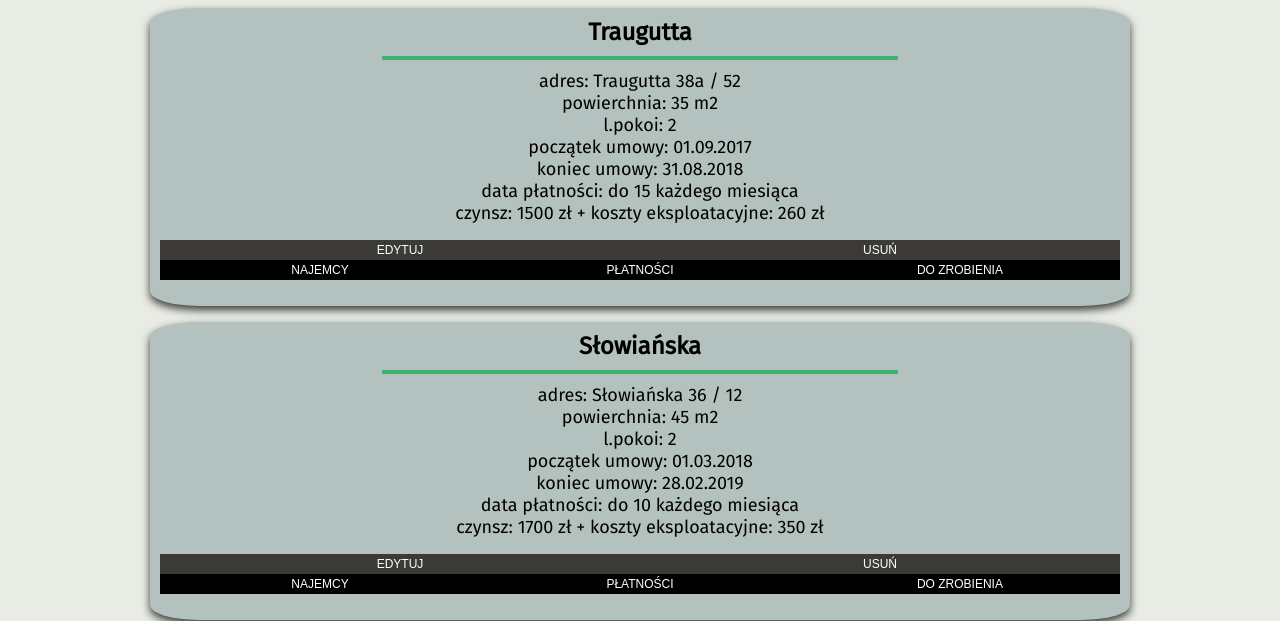
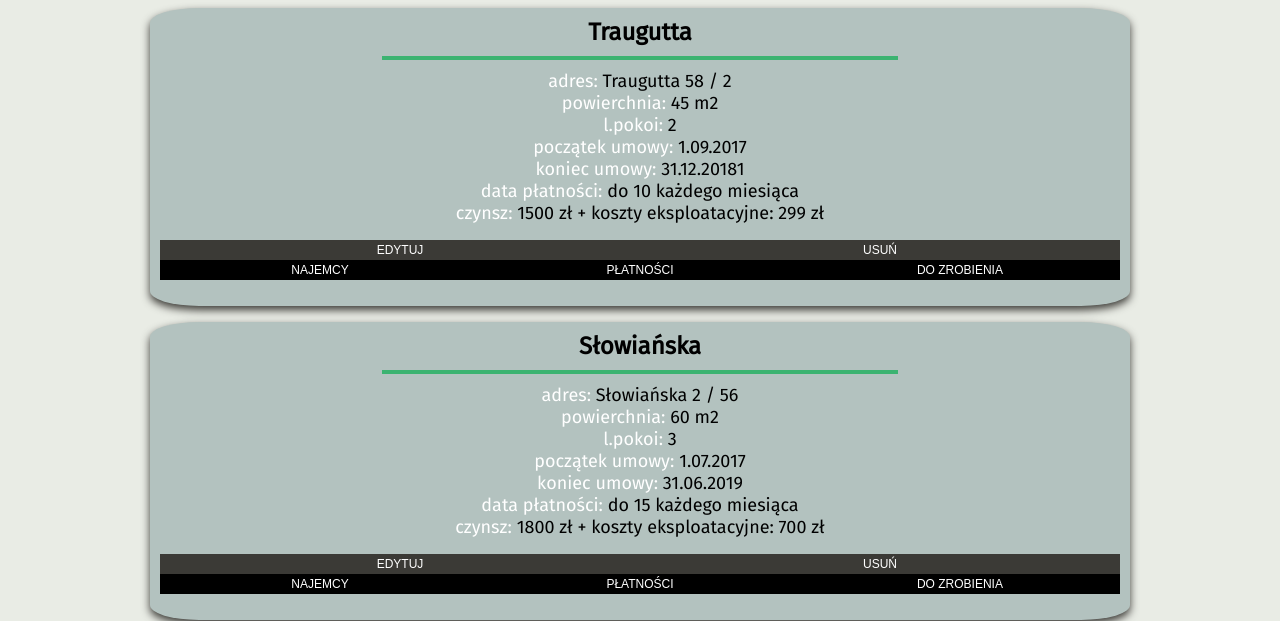
Before and after one commit to s-i-l-k/RealEstateManager, a React app: page /#/estates in a window 1280 px wide. Shown: the part 232-853 px from the top of the page. Built offline with nearby package versions, Linux system fonts and the light colour scheme; data requests are answered from the project's data file.

Commit message:
fetch delete works

```diff
--- a/src/components/BuildingCard.jsx
+++ b/src/components/BuildingCard.jsx
@@ -24,7 +24,7 @@ class BuildingCard extends React.Component {
                 <p><span>czynsz: </span>{building.rent} zł + koszty eksploatacyjne: {building.service} zł</p>
                 <div className="cardbtn">
                     <button onClick={this.props.onClick} id={building.id} className="mainbtn">Edytuj</button>
-                    <button className="mainbtn">Usuń</button>
+                    <button onClick={() => this.props.onDelete(this.props.building)} className="mainbtn">Usuń</button>
                     <button onClick={this.showTenants}>Najemcy</button>
                     <button><NavLink to="/payments" className="navButton">Płatności</NavLink></button>
                     <button><NavLink to="/todo" className="navButton">Do zrobienia</NavLink></button>
--- a/src/components/Estates.jsx
+++ b/src/components/Estates.jsx
@@ -24,13 +24,36 @@ class Estates extends React.Component {
         {this.props.history.push('/form/estates/' + event.target.id)}
     }
 
+    handleBuildingRemove = (building) => {
+        const data = this.state;
+        fetch('/buildings/' + building.id, {
+            method : 'DELETE',
+            headers: {
+                "Content-Type": "application/json; charset=utf-8",
+                "Accept": "application/json"
+            }
+        })
+            .then(resp => resp.json())
+            .then( data => { console.log("@@@@", data);})
+            .then(() => this.buildingRemove(building));
+    }
+
+    buildingRemove = ({ id }) => {
+        console.log('remove', id);
+        this.setState((state) => {
+            return {
+                buildings: state.buildings.filter((buildingToFilter) => buildingToFilter.id !== id)
+            }
+        })
+    }
+
 
     render() {
         return (
             <div className='forFixed'>
                 <div className="estateImg"></div>
                 {this.state.buildings.map(building => {
-                    return <BuildingCard key={ building.id } building={ building } onClick={(e) => this.editBuilding(e)}/>
+                    return <BuildingCard key={ building.id } building={ building } onClick={(e) => this.editBuilding(e)} onDelete={this.handleBuildingRemove} />
                 })}
                 <AddButton onClick={() => this.handleClick()}/>
             </div>
--- a/src/components/Payments.jsx
+++ b/src/components/Payments.jsx
@@ -91,8 +91,7 @@ class IsPaid extends React.Component {
 
     onItemSaved = (item) => {
         console.log("@@@", item);
-
-        // savedPayment => this.setState({ payment: savedPayment })
+        savedPayment => this.setState({ payment: savedPayment })
     }
 
     render() {
@@ -104,14 +103,16 @@ class IsPaid extends React.Component {
 
         if(this.state.late === false){
             return (
+                <div className="payment">
+                    <h2>Płatności {this.props.building.name}</h2>
                     <div>
-                    <p>Płatności {this.props.building.name}</p>
                         {this.state.payment.arr.map((e, i) => {
                                 return <label key={i}>{e}
                                     <input type="checkbox" checked disabled></input>
                                 </label>
                             }
                         )}
+                    </div>
                     <br/>
                     <label>Potwierdź płatność za miesiąc {nextMonth}
                         <button onClick={this.handleCheck}>Zapłacono</button>
@@ -121,8 +122,8 @@ class IsPaid extends React.Component {
             )
         } else if (this.state.late){
                 return (
-                    <div>
-                        <p>Płatności {this.props.building.name}</p>
+                    <div className="payment">
+                        <h2>Płatności {this.props.building.name}</h2>
                         <p>Opóźnienie {Math.abs(Number(this.props.day) - Number(this.props.building.dayOfPayment))} dni!</p>
                         <label>Potwierdź płatność za miesiąc {nextMonth}
                             <button onClick={this.handleCheck}>Zapłacono</button>
--- a/src/components/TenantCard.jsx
+++ b/src/components/TenantCard.jsx
@@ -17,7 +17,7 @@ class TenantCard extends React.Component {
                 <p>E-mail: <a href={`tel:${tenant.email}`}>{tenant.email}</a></p>
                 <div className="cardbtn">
                     <button onClick={this.props.onClick} id={tenant.id} className="mainbtn">Edytuj</button>
-                    <button className="mainbtn">Usuń</button>
+                    <button onClick={() => this.props.onDelete(this.props.tenant)} className="mainbtn">Usuń</button>
                 </div>
             </div>
         )
--- a/src/components/Tenants.jsx
+++ b/src/components/Tenants.jsx
@@ -24,12 +24,35 @@ class Tenants extends React.Component {
         {this.props.history.push('/form/tenants/' + event.target.id)}
     }
 
+    handleTenantRemove = (tenant) => {
+        const data = this.state;
+        fetch('/tenants/' + tenant.id, {
+            method : 'DELETE',
+            headers: {
+                "Content-Type": "application/json; charset=utf-8",
+                "Accept": "application/json"
+            }
+        })
+            .then(resp => resp.json())
+            .then( data => { console.log("@@@@", data);})
+            .then(() => this.tenantRemove(tenant));
+    }
+
+    tenantRemove = ({ id }) => {
+        console.log('remove', id);
+        this.setState((state) => {
+            return {
+                tenants: state.tenants.filter((tenantToFilter) => tenantToFilter.id !== id)
+            }
+        })
+    }
+
     render() {
         return (
             <div className={["container", "forFixed"].join(" ")}>
                 <div className="tenantImg"></div>
                 {this.state.tenants.map(tenant => {
-                    return <TenantCard key={ tenant.id} tenant={ tenant } onClick={(e) => this.editTenant(e)}/>
+                    return <TenantCard key={ tenant.id} tenant={ tenant } onClick={(e) => this.editTenant(e)} onDelete={this.handleTenantRemove}/>
                 })}
                 <AddButton onClick={() => this.handleClick()}/>
             </div>
--- a/src/components/VendorCard.jsx
+++ b/src/components/VendorCard.jsx
@@ -16,7 +16,7 @@ class VendorCard extends React.Component {
                     <p>E-mail: <a href={`tel:${vendor.email}`}>{vendor.email}</a></p>
                     <div className="cardbtn">
                         <button onClick={this.props.onClick} id={vendor.id} className="mainbtn">Edytuj</button>
-                        <button className="mainbtn">Usuń</button>
+                        <button onClick={() => this.props.onDelete(this.props.vendor)} className="mainbtn">Usuń</button>
                     </div>
                 </div>
         )
--- a/src/components/Vendors.jsx
+++ b/src/components/Vendors.jsx
@@ -24,12 +24,35 @@ class Tenants extends React.Component {
         {this.props.history.push('/form/vendors/' + event.target.id)}
     }
 
+    handleVendorRemove = (vendor) => {
+        const data = this.state;
+        fetch('/vendors/' + vendor.id, {
+            method : 'DELETE',
+            headers: {
+                "Content-Type": "application/json; charset=utf-8",
+                "Accept": "application/json"
+            }
+        })
+            .then(resp => resp.json())
+            .then( data => { console.log("@@@@", data);})
+            .then(() => this.vendorRemove(vendor));
+    }
+
+    vendorRemove = ({ id }) => {
+        console.log('remove', id);
+        this.setState((state) => {
+            return {
+                vendors: state.vendors.filter((vendorToFilter) => vendorToFilter.id !== id)
+            }
+        })
+    }
+
     render() {
         return (
             <div className={["container", "forFixed"].join(" ")}>
                 <div className="vendorImg"></div>
                 {this.state.vendors.map(vendor => {
-                    return <VendorCard key={ vendor.id} vendor={ vendor } onClick={(e) => this.editVendor(e)}/>
+                    return <VendorCard key={ vendor.id} vendor={ vendor } onClick={(e) => this.editVendor(e)} onDelete={this.handleVendorRemove}/>
                 })}
                 <AddButton onClick={() => this.handleClick()}/>
             </div>
--- a/src/db.json
+++ b/src/db.json
@@ -3,30 +3,30 @@
     {
       "name": "Traugutta",
       "street": "Traugutta",
-      "number": "38a",
-      "flat": "52",
+      "number": "58",
+      "flat": "2",
       "rooms": "2",
-      "area": "35",
-      "startDate": "01.09.2017",
-      "expiringDate": "31.08.2018",
+      "area": "45",
+      "startDate": "1.09.2017",
+      "expiringDate": "31.12.20181",
       "rent": "1500",
-      "service": "260",
-      "id": 1,
-      "dayOfPayment": "15"
+      "service": "299",
+      "dayOfPayment": "10",
+      "id": 1
     },
     {
-      "id": 2,
       "name": "Słowiańska",
       "street": "Słowiańska",
-      "number": "36",
-      "flat": "12",
-      "rooms": "2",
-      "area": "45",
-      "startDate": "01.03.2018",
-      "expiringDate": "28.02.2019",
-      "rent": "1700",
-      "service": "350",
-      "dayOfPayment": "10"
+      "number": "2",
+      "flat": "56",
+      "rooms": "3",
+      "area": "60",
+      "startDate": "1.07.2017",
+      "expiringDate": "31.06.2019",
+      "rent": "1800",
+      "service": "700",
+      "dayOfPayment": "15",
+      "id": 2
     }
   ],
   "tenants": [
@@ -38,19 +38,25 @@
       "pesel": "88112300543"
     },
     {
-      "id": 2,
-      "name": "Krzysztof Zieliński",
-      "phone": "605760890",
-      "email": "zielinski.k@gmail.com",
-      "pesel": "79040200671"
+      "name": "",
+      "phone": "",
+      "email": "",
+      "pesel": "",
+      "id": 3
     }
   ],
   "vendors": [
     {
-      "id": 1,
-      "name": "Stanisław Frąckowiak",
-      "phone": "505870651",
-      "email": "stasiu@gmail.com"
+      "name": "Stasiu Frąckowiak",
+      "phone": "608164222",
+      "email": "stasiu@wp.pl",
+      "id": 1
+    },
+    {
+      "name": "",
+      "phone": "",
+      "email": "",
+      "id": 2
     }
   ],
   "tasks": [
--- a/src/sass/main.scss
+++ b/src/sass/main.scss
@@ -138,6 +138,9 @@ body {
   p {
     color: black;
     font-size: 18px;
+    span {
+      color: white;
+    }
   }
   a {
     text-decoration: none;
@@ -238,3 +241,10 @@ body {
   margin-bottom: 5vh;
   background-position-y: 70%;
 }
+
+.payment {
+  color: #3b3a36;
+  h2 {
+    line-height: 30px;
+  }
+}
```
Also changed, not shown: src/components/AddForm.jsx (+4 -22 lines), 2 other files (tests, documents, lock files or other folders). Lines whose indentation alone changed are shown as unchanged.
